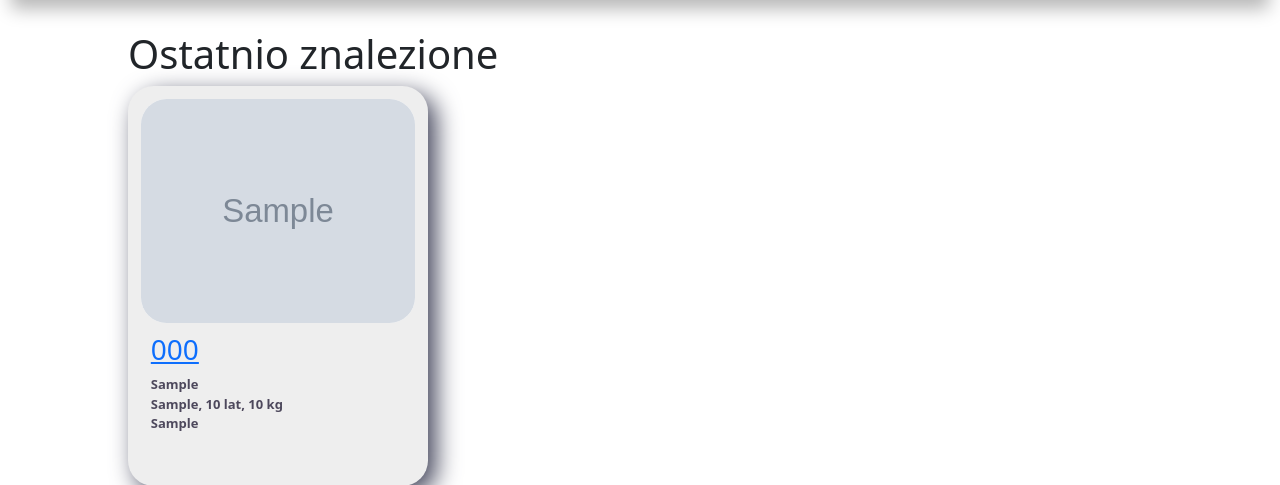
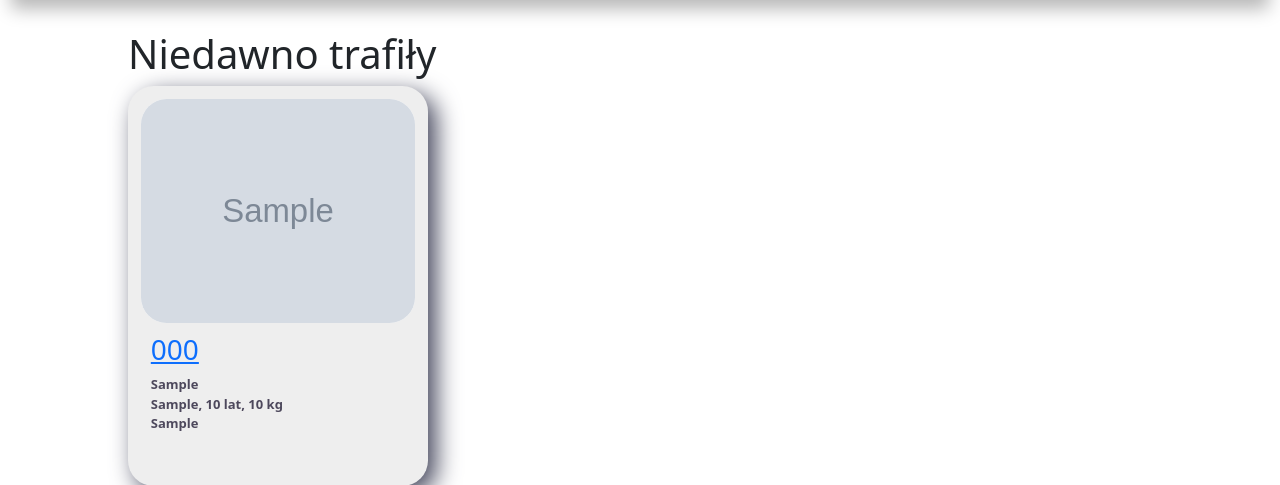
Before and after one commit to XCezor/Schronisko, a Flask app: template templates/animals/recently_arrived.html in a window 1280 px wide. Shown: the part 314-799 px from the top of the page. Run offline with Flask 3, Linux system fonts and the light colour scheme; the template is opened without the code that fills it: values that come from a table or form of the project are taken from there, others are empty; tables that the repository leaves empty hold one stand-in row (values such as "Sample post"); grey boxes marked "Sample" are stand-in pictures; some libraries are stand-ins or nearby versions.

Commit message:
Zmiana tytułu strony "Niedawno trafiły"

```diff
--- a/templates/animals/recently_arrived.html
+++ b/templates/animals/recently_arrived.html
@@ -5,13 +5,17 @@
 {% endblock %}
 
 {% block body %}
-<h1>Ostatnio znalezione</h1>
+<h1>Niedawno trafiły</h1>
 
 <div class="animal-boxes-module">
     {% for animal in animals %}
         <div class="animal-box">
             <div class="animal-box-img">
-                <img src="{{ url_for('static', filename='uploads/animals/' + animal.animal_id |string + '/' + animal.title_img_name) }}" alt="Zdjęcie zwierzęcia.">
+                {% if animal.title_img_name %}
+                    <a href="{{ url_for('animal', id=animal.animal_id) }}">
+                        <img src="{{ url_for('static', filename='uploads/animals/' + animal.animal_id |string + '/' + animal.title_img_name) }}" alt="Zdjęcie zwierzęcia.">
+                    </a>
+                {% endif %}
             </div>
             <div class="animal-box-description">
                 <a href="{{ url_for('animal', id=animal.animal_id) }}"><h3>{{ animal.number }}</h3></a>
```
